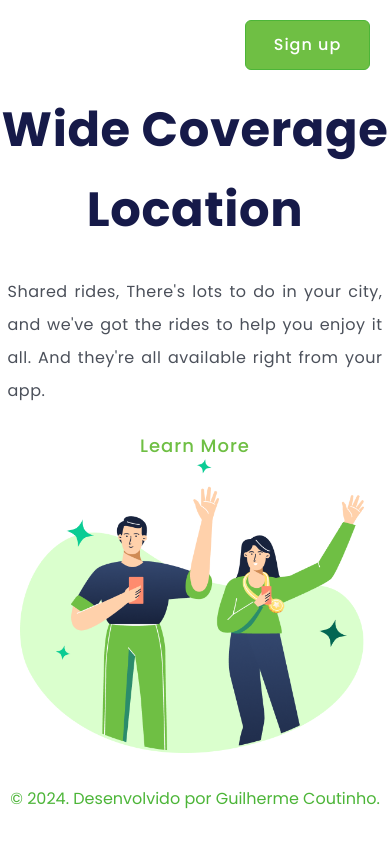
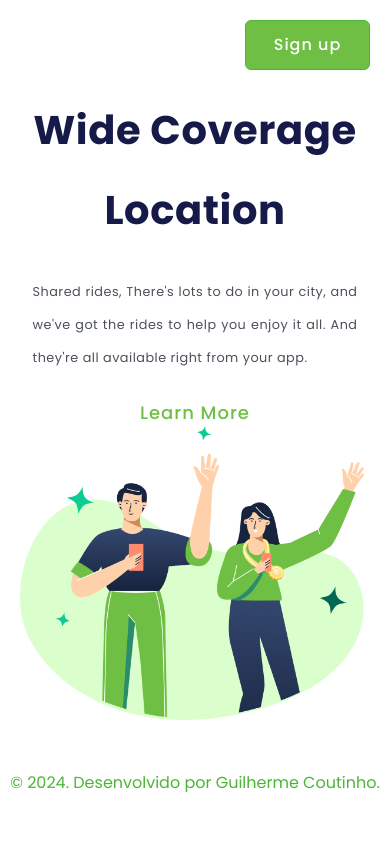
Before and after one commit to guilhermercoutinho/we-coverage-location-page, a plain HTML site: page index.html in a window 390 px wide. Shown: the top 844 px of the page. Drawn offline with Linux system fonts and the light colour scheme.

Commit message:
Alteração tamanho das fontes

```diff
--- a/style.css
+++ b/style.css
@@ -110,7 +110,6 @@ footer {
 
     h1 {
         text-align: center;
-        font-size: 3rem;
     }
 
 }
@@ -131,10 +130,14 @@ footer {
         align-items: center;
     }
 
+    h1 {
+        font-size: 2.5rem;
+    }
+
     .content {
-        width: 75%;
+        width: 65%;
         margin: 25px auto;
-        font-size: 1rem;
+        font-size: 0.8rem;
         text-align: justify;
     }
 
```
